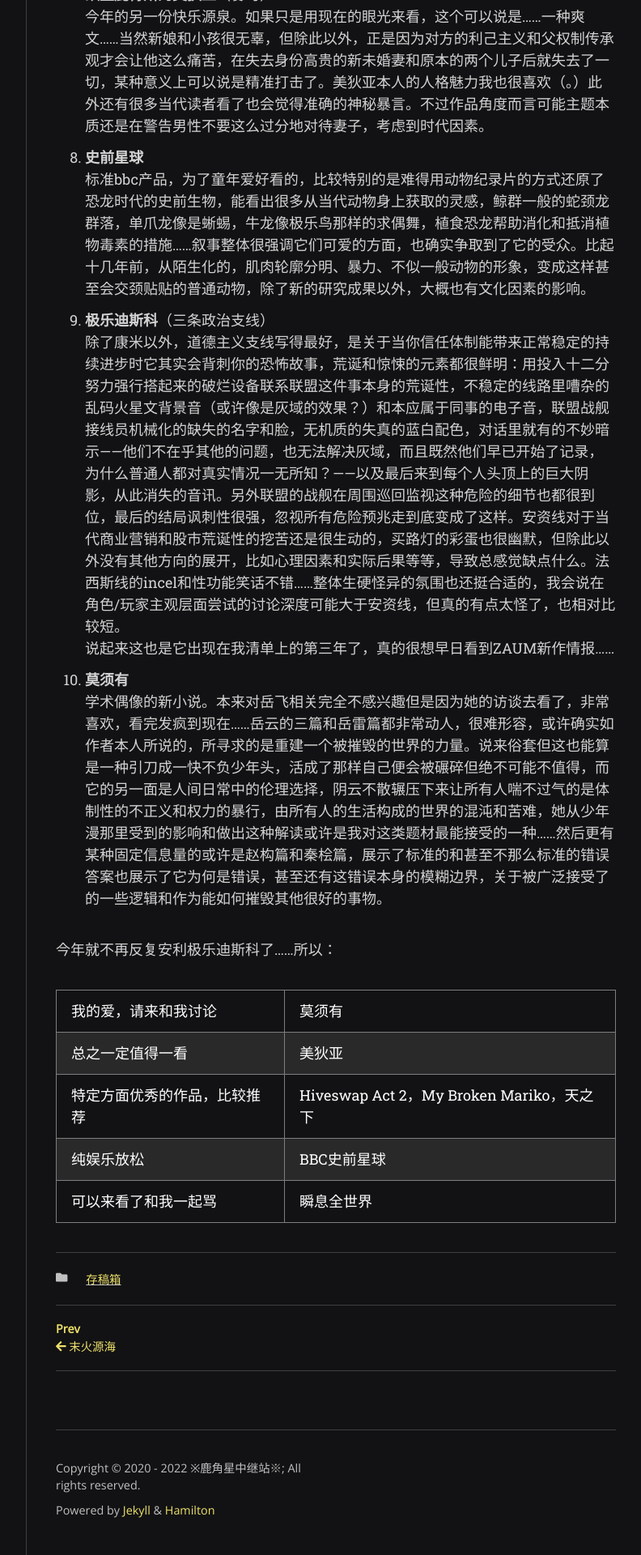
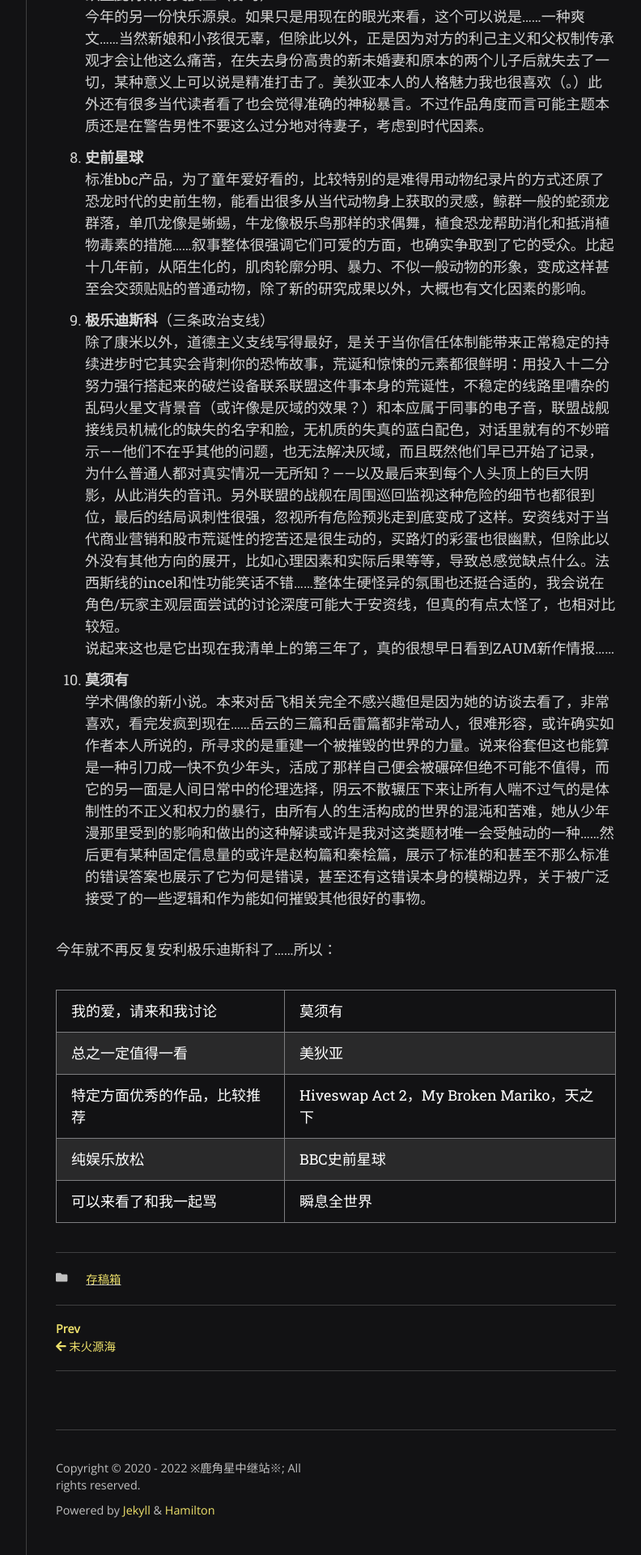
Before and after one commit to scatterdclouds/scatterdclouds.github.io, a Jekyll site: the page built from _posts/2022-06-23-testfile.md, in a window 1280 px wide. Shown: the part 1552-3472 px from the top of the page at 81% size, without its empty margins (357-1149 px from the left). Built offline with Jekyll 4.4.1, drawn with Linux system fonts in a browser that asks for light colours; nearby versions of some CDN libraries; some web fonts are replaced; comment, search, counter and statistics services are not loaded.

Commit message:
Update 2022-06-23-testfile.md

```diff
--- a/_posts/2022-06-23-testfile.md
+++ b/_posts/2022-06-23-testfile.md
@@ -28,7 +28,7 @@ comments: true
 
 9. **极乐迪斯科**（三条政治支线） <br/> 除了康米以外，道德主义支线写得最好，是关于当你信任体制能带来正常稳定的持续进步时它其实会背刺你的恐怖故事，荒诞和惊悚的元素都很鲜明：用投入十二分努力强行搭起来的破烂设备联系联盟这件事本身的荒诞性，不稳定的线路里嘈杂的乱码火星文背景音（或许像是灰域的效果？）和本应属于同事的电子音，联盟战舰接线员机械化的缺失的名字和脸，无机质的失真的蓝白配色，对话里就有的不妙暗示——他们不在乎其他的问题，也无法解决灰域，而且既然他们早已开始了记录，为什么普通人都对真实情况一无所知？——以及最后来到每个人头顶上的巨大阴影，从此消失的音讯。另外联盟的战舰在周围巡回监视这种危险的细节也都很到位，最后的结局讽刺性很强，忽视所有危险预兆走到底变成了这样。安资线对于当代商业营销和股市荒诞性的挖苦还是很生动的，买路灯的彩蛋也很幽默，但除此以外没有其他方向的展开，比如心理因素和实际后果等等，导致总感觉缺点什么。法西斯线的incel和性功能笑话不错……整体生硬怪异的氛围也还挺合适的，我会说在角色/玩家主观层面尝试的讨论深度可能大于安资线，但真的有点太怪了，也相对比较短。 <br/> 说起来这也是它出现在我清单上的第三年了，真的很想早日看到ZAUM新作情报……
 
-10. **莫须有** <br/> 学术偶像的新小说。本来对岳飞相关完全不感兴趣但是因为她的访谈去看了，非常喜欢，看完发疯到现在……岳云的三篇和岳雷篇都非常动人，很难形容，或许确实如作者本人所说的，所寻求的是重建一个被摧毁的世界的力量。说来俗套但这也能算是一种引刀成一快不负少年头，活成了那样自己便会被碾碎但绝不可能不值得，而它的另一面是人间日常中的伦理选择，阴云不散辗压下来让所有人喘不过气的是体制性的不正义和权力的暴行，由所有人的生活构成的世界的混沌和苦难，她从少年漫那里受到的影响和做出这种解读或许是我对这类题材最能接受的一种……然后更有某种固定信息量的或许是赵构篇和秦桧篇，展示了标准的和甚至不那么标准的错误答案也展示了它为何是错误，甚至还有这错误本身的模糊边界，关于被广泛接受了的一些逻辑和作为能如何摧毁其他很好的事物。
+10. **莫须有** <br/> 学术偶像的新小说。本来对岳飞相关完全不感兴趣但是因为她的访谈去看了，非常喜欢，看完发疯到现在……岳云的三篇和岳雷篇都非常动人，很难形容，或许确实如作者本人所说的，所寻求的是重建一个被摧毁的世界的力量。说来俗套但这也能算是一种引刀成一快不负少年头，活成了那样自己便会被碾碎但绝不可能不值得，而它的另一面是人间日常中的伦理选择，阴云不散辗压下来让所有人喘不过气的是体制性的不正义和权力的暴行，由所有人的生活构成的世界的混沌和苦难，她从少年漫那里受到的影响和做出的这种解读或许是我对这类题材唯一会受触动的一种……然后更有某种固定信息量的或许是赵构篇和秦桧篇，展示了标准的和甚至不那么标准的错误答案也展示了它为何是错误，甚至还有这错误本身的模糊边界，关于被广泛接受了的一些逻辑和作为能如何摧毁其他很好的事物。
 
 今年就不再反复安利极乐迪斯科了……所以：
 
```
